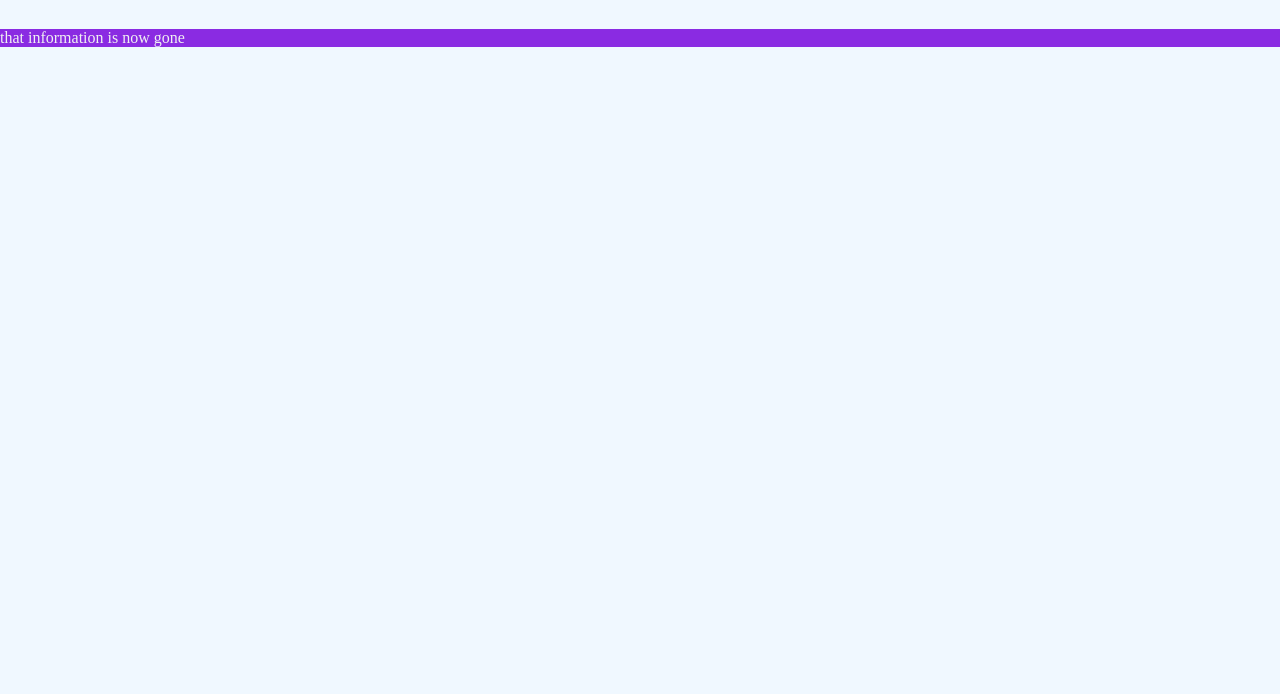
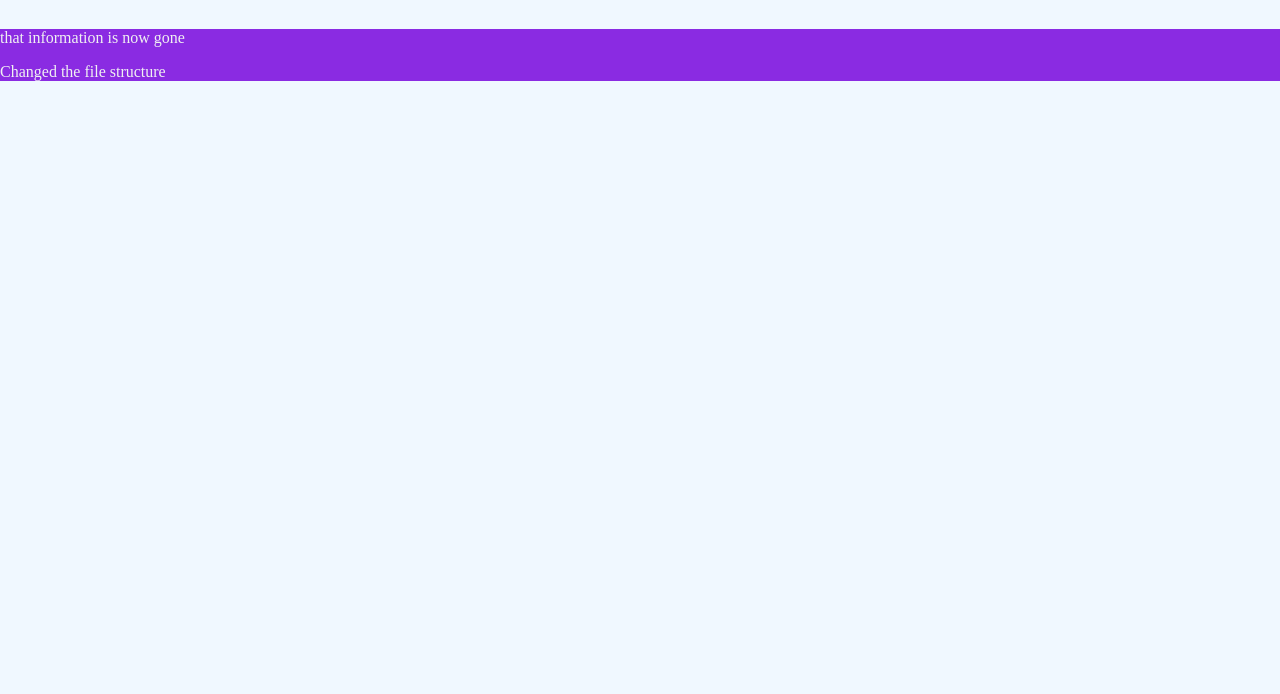
Before and after one commit to juancamilojimenezviby9-sudo/git-project, a plain HTML site: page index.html in a window 1280 px wide. Shown: the part 138-832 px from the top of the page. Drawn offline with Linux system fonts and the light colour scheme.

Commit message:
Removed 'git-project' directory

```diff
--- a/git-project/index.html
+++ b/index.html
@@ -14,6 +14,7 @@
 
     <main class="main">
         <p>that information is now gone</p>
+        <p>Changed the file structure</p>
     </main>
 
 </body>
```
Also changed, not shown: styles/version.css (renamed from git-project/styles/version.css).
